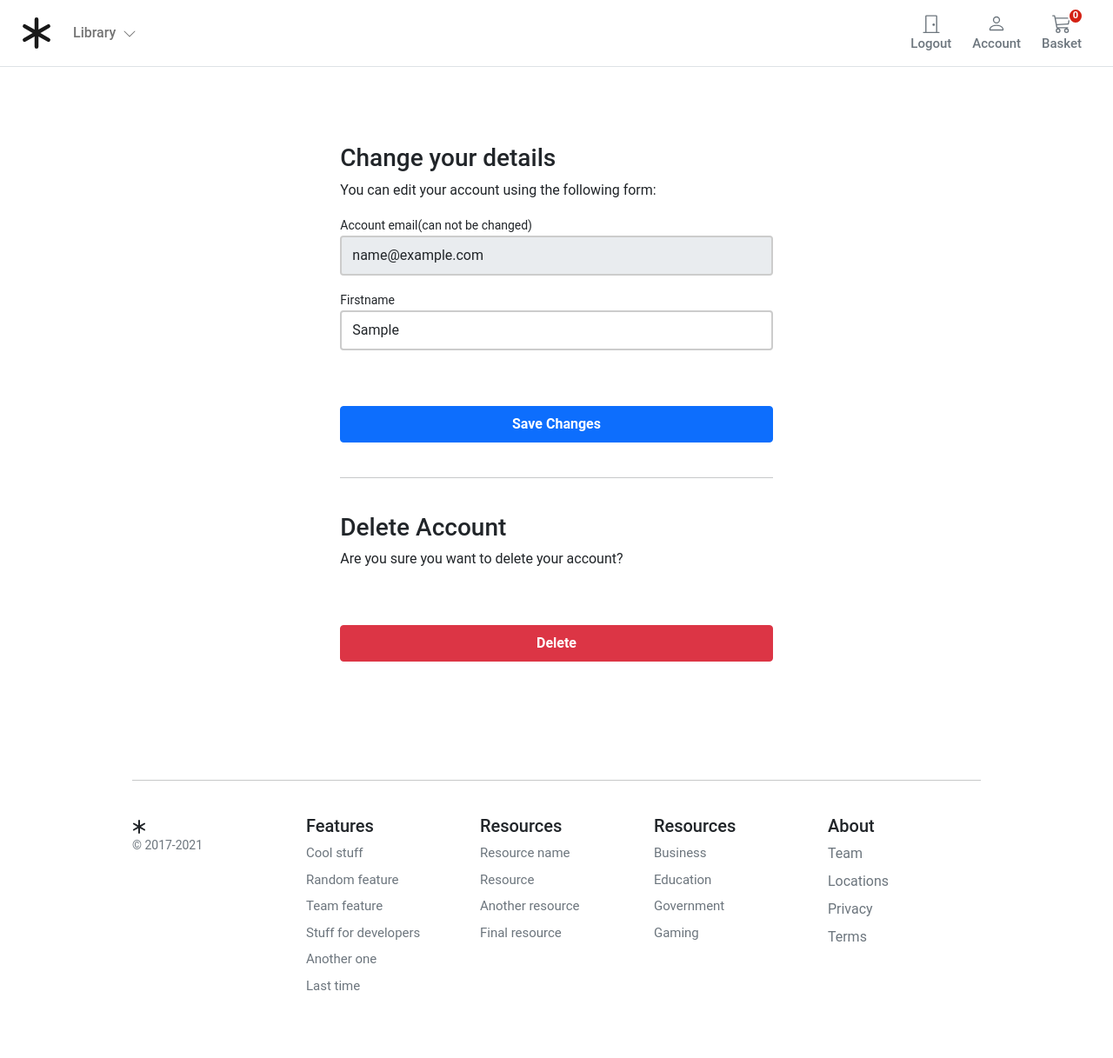
After one commit to AslanZ-5/book-store, a Django app: page /account/profile/edit/ in a window 1280 px wide. The commit adds this page. Shown: the whole page at 87% size. Run offline with Django 4.2, Linux system fonts and the light colour scheme; the visitor is signed in with stand-in values (Sample User, id 1); data that the repository does not hold is empty.

Commit message:
edit profile page

```diff
--- a/account/forms.py
+++ b/account/forms.py
@@ -2,6 +2,7 @@ from django import forms
 from django.contrib.auth.forms import AuthenticationForm
 
 from .models import Userbase
+
 
 
 class UserLoginForm(AuthenticationForm):
@@ -50,3 +51,22 @@ class RegistrationForm(forms.ModelForm):
         self.fields['email'].widget.attrs.update({'class':'form-control mb-3', 'placeholder':'E-mail'})
         self.fields['password'].widget.attrs.update({'class':'form-control mb-3', 'placeholder':'Password'})
         self.fields['password2'].widget.attrs.update({'class':'form-control mb-3', 'placeholder':'Repeat Password'})
+
+
+class UserEditForm(forms.ModelForm):
+    email = forms.EmailField(
+        label='Account email(can not be changed)', max_length=200, widget=forms.TextInput(
+            attrs={'class': 'form-control mb-3', 'placeholder': 'email', 'id': 'form-email', 'readonly': 'readonly'}))
+
+    first_name = forms.CharField(
+        label='Firstname', min_length=4, max_length=200, widget=forms.TextInput(
+            attrs={'class': 'form-control mb-3', 'placeholder': 'Firstname', 'id': 'form-firstname'}))
+
+    class Meta:
+        model = Userbase
+        fields = ('email','first_name')
+
+    def __init__(self,*args,**kwargs):
+        super().__init__(*args,**kwargs)
+        self.fields['first_name'].required = True
+        self.fields['email'].required = True
--- a/account/urls.py
+++ b/account/urls.py
@@ -2,7 +2,11 @@ from django.urls import path
 from django.contrib.auth import views as auth_views
 
 from .forms import UserLoginForm
-from .views import account_register, account_activate,dashboard
+from .views import (account_register,
+                    account_activate,
+                    dashboard,
+                    edit_details,
+                    )
 
 app_name = 'account'
 urlpatterns = [
@@ -10,6 +14,8 @@ urlpatterns = [
                                                form_class=UserLoginForm), name='login'),
     path('logout/',auth_views.LogoutView.as_view(next_page='/account/login/'), name='logout'),
     path('register/',account_register,name='register'),
-    path('activate/<slug:uidb64>/<slug:token>/',account_activate,name='activate'),
+    path('activate/<slug:uidb64>/<slug:token>/', account_activate, name='activate'),
     path('dashboard/', dashboard, name='dashboard'),
+    path('profile/edit/', edit_details, name='edit_details'),
+    # path('profile/delete_user/', delete_user, name='delete_user'),
 ]
--- a/account/views.py
+++ b/account/views.py
@@ -4,15 +4,38 @@ from django.utils.http import  urlsafe_base64_encode,urlsafe_base64_decode
 from django.shortcuts import redirect, render
 from django.utils.encoding import force_bytes, force_str
 from django.template.loader import render_to_string
-from django.contrib.auth import login
+from django.contrib.auth import login, logout
 from django.contrib.auth.decorators import login_required
 from .token  import account_activation_token
-from .forms import RegistrationForm
+from .forms import RegistrationForm, UserEditForm
 from .models import Userbase
 
 @login_required
 def dashboard(request):
     return render(request,'account/user/dashboard.html')
+
+@login_required
+def edit_details(request):
+    if request.method == 'POST':
+        user_form = UserEditForm(instance=request.user, data=request.POST)
+
+        if user_form.is_valid():
+            user_form.save()
+    else:
+        user_form = UserEditForm(instance=request.user)
+
+    return render(request,
+                  'account/user/edit_details.html', {'user_form': user_form})
+
+@login_required
+def delete_user(request):
+    user = Userbase.objects.get(user_name=request.user)
+    user.is_active = False
+    user.save()
+    logout(request)
+    return redirect('account:delete_confirmation')
+
+
 
 def account_register(request):
 
--- a/book_store/urls.py
+++ b/book_store/urls.py
@@ -7,7 +7,8 @@ urlpatterns = [
     path('admin/', admin.site.urls),
     path('', include('store.urls',namespace='store')),
     path('basket/',include('basket.urls',namespace='basket')),
-    path('account/',include('account.urls',namespace='account'))
+    path('account/',include('account.urls',namespace='account')),
+
 
 ]
 
--- a/templates/account/user/dashboard.html
+++ b/templates/account/user/dashboard.html
@@ -9,7 +9,7 @@
       </div>
       <div class="col-12 d-flex justify-content-between">
         <div>Manage your <b>orders</b> and personal details</div>
-        <div><a href="#">Change Details</a></div>
+        <div><a href="">Change Details</a></div>
       </div>
       <hr />
     </div>
--- /dev/null
+++ b/templates/account/user/edit_details.html
@@ -0,0 +1,72 @@
+{% extends "base.html" %}
+{% block title %}Edit Profile{% endblock %}
+{% block content %}
+
+<style>
+    .account-form input {
+        border: 2px solid #ccc;
+        height: calc(2em + .75rem + 2px);
+    }
+
+    .account-form input:focus {
+        border-color: #1497ff;
+        box-shadow: none;
+    }
+</style>
+
+<div class="container-fluid">
+    <div class="row no-gutter">
+        <div class="col-md-12">
+            <div class="login d-flex align-items-center py-5">
+                <div class="container">
+                    <div class="row">
+                        <div class="col-12 col-lg-7  mx-auto">
+
+                <form class="account-form px-4 pt-4" method="post" enctype="multipart/form-data">
+
+                    {% if user_form.is_valid   %}
+                    <div class="alert alert-primary" role="alert">
+                        Details successfully updated!
+                    </div>
+                    <p class="small text-center pt-0">
+                        <a href="{% url 'account:dashboard' %}">Back to Dashboard</a>
+                    </p>
+                    {%else%}
+                    <h3>Change your details</h3>
+                    <p>You can edit your account using the following form:</p>
+                    {% endif %}
+
+                    {% if form.errors %}
+                    <div class="alert alert-primary" role="alert">
+                        Error: Please try again!
+                    </div>
+                    {% endif %}
+
+                    {% csrf_token %}
+                    <label class="small font-weight-bold">{{ user_form.email.label}}</label>
+                    {{ user_form.email }}
+                    <label class="small font-weight-bold">{{ user_form.first_name.label}}</label>
+                    {{ user_form.first_name }}
+
+
+
+                    <button class="btn btn-primary btn-block py-2 mb-4 mt-5 fw-bold w-100" type="submit"
+                        value="Save changes">Save Changes</button>
+                    <hr class="mb-3">
+                </form>
+                     <form class="account-form px-4" action="#" method="post">
+                        {% csrf_token %}
+                        <p class=" h3 pt-4 font-weight-bold">Delete Account</p>
+                        <p>Are you sure you want to delete your account?</p>
+                        <button type="submit" role="button"
+                            class="btn btn-danger btn-block py-2 mb-4 mt-5 fw-bold w-100">Delete</button>
+                    </form>
+
+                        </div>
+                    </div>
+                </div>
+            </div>
+        </div>
+    </div>
+</div>
+{% endblock %}
```
